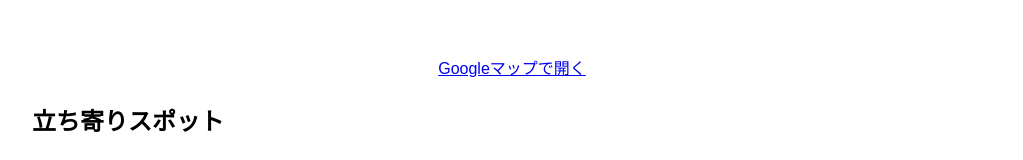
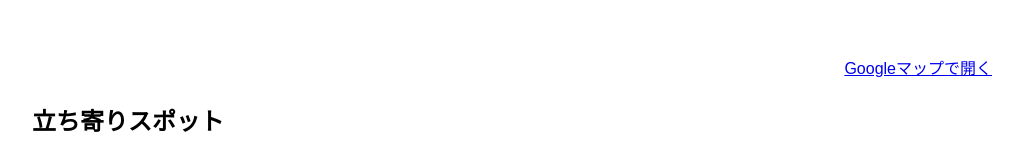
Before and after one commit to umikyo/tourismlp, a plain HTML site: page index.html in a window 1280 px wide. Shown: the part 1398-1558 px from the top of the page, without its empty margins (128-1151 px from the left). Drawn offline with Linux system fonts and the light colour scheme.

Commit message:
Update index.html

```diff
--- a/index.html
+++ b/index.html
@@ -19,7 +19,7 @@
     style="position:absolute;inset:0;border:0;width:80%;height:80%;border-radius:12px"
     loading="lazy" allowfullscreen referrerpolicy="no-referrer-when-downgrade"></iframe>
 </div>
-<p style="text-align:center;margin-top:-8px;">
+<p style="text-align:right;margin-top:-8px;">
   <a href="https://www.google.com/maps/d/embed?mid=1YMP3d74-Vim03wCHf6UNJj91xq3kalU&ehbc=2E312F" target="_blank" rel="noopener">Googleマップで開く</a>
 </p>
 
```
